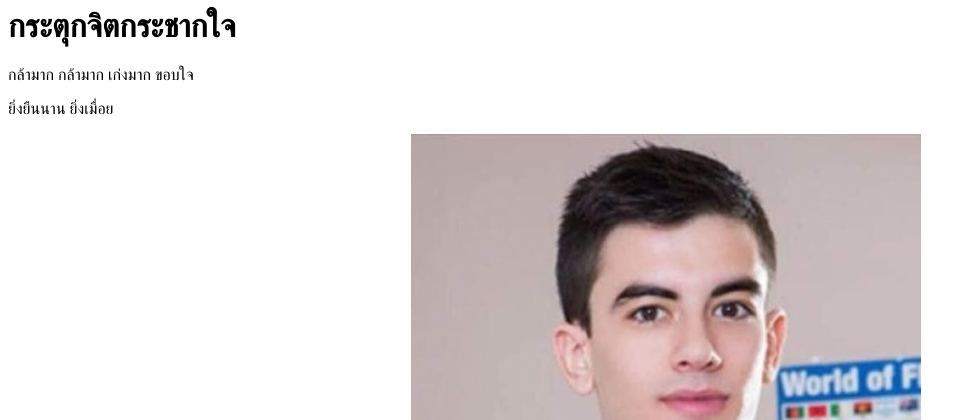
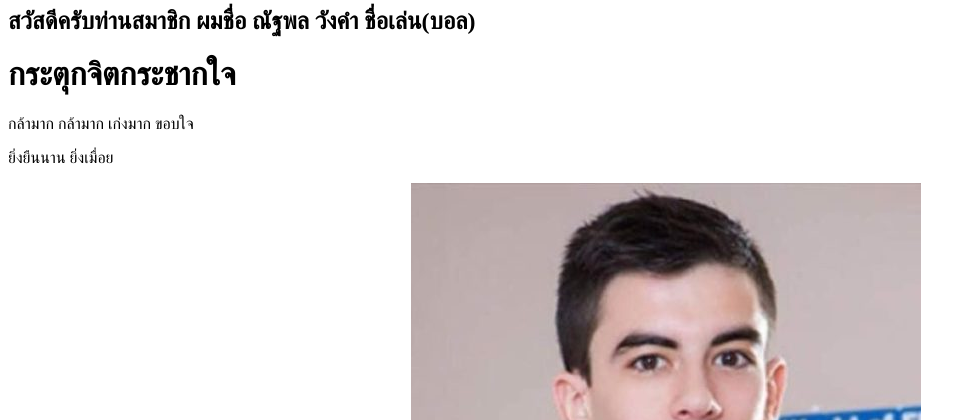
Before and after one commit to oberghub/obergsite, a PHP site: page / in a window 1280 px wide. Shown: the top 420 px of the page, without its empty margins (0-975 px from the left). Run offline with PHP 8.4, Linux system fonts and the light colour scheme.

Commit message:
Update index.php

```diff
--- a/index.php
+++ b/index.php
@@ -1,9 +1,9 @@
 <html>
     <head>
         <meta charset="UTF-8">
-        <title>สวัสดีครับท่านสมาชิก ผมชื่อ ณัฐพล วังคำ ชื่อเล่น(บอล</title>
     </head>
     <body>
+        <h2>สวัสดีครับท่านสมาชิก ผมชื่อ ณัฐพล วังคำ ชื่อเล่น(บอล)</h2>
         <h1>กระตุกจิตกระชากใจ</h1>
         <p>กล้ามาก กล้ามาก เก่งมาก ขอบใจ</p>
         <p>ยิ่งยืนนาน ยิ่งเมื่อย</p>
```
